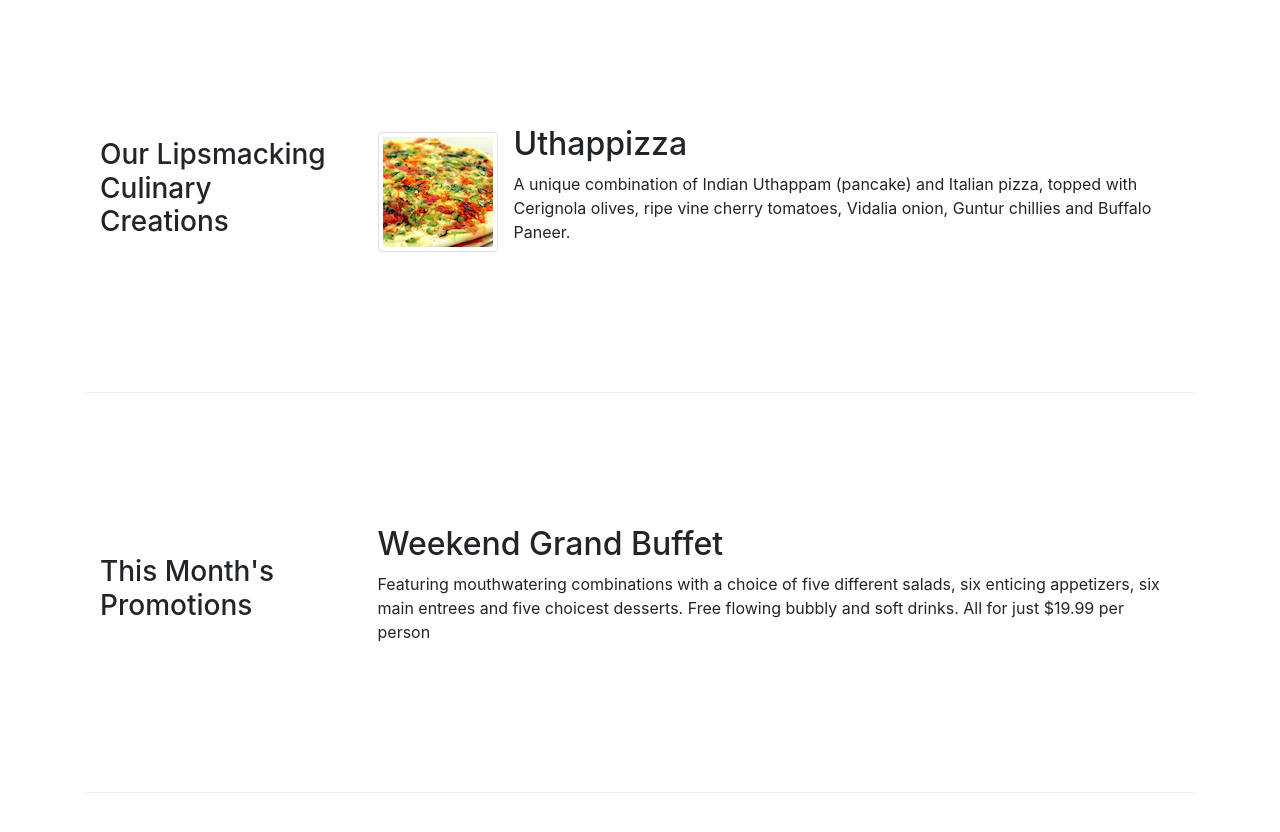
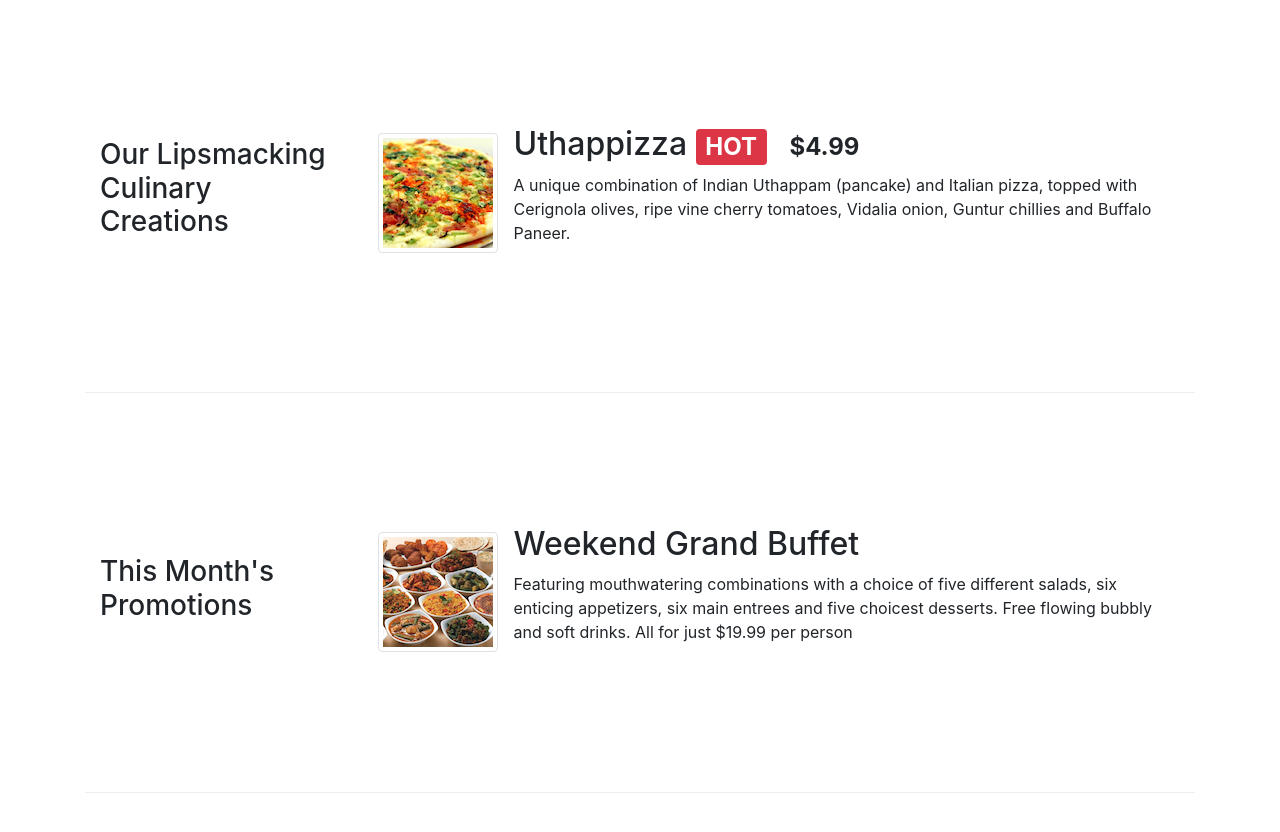
Before and after one commit to nabilashraf/conFusion, a plain HTML site: page index.html in a window 1280 px wide. Shown: the part 320-1152 px from the top of the page. Drawn offline with nearby package versions, Linux system fonts and the light colour scheme.

Commit message:
Alerting Users

```diff
--- a/index.html
+++ b/index.html
@@ -54,7 +54,11 @@
           <div class="media">
             <img class="d-flex mr-3 img-thumbnail align-self-center" src="img/uthappizza.png" alt="Uthappizza">
             <div class="media-body">
-              <h2 class="mt-0">Uthappizza</h2>
+              <h2 class="mt-0">
+                Uthappizza
+                <span class="badge badge-danger">HOT</span>
+                <span class="badge badge-pill badge-default">$4.99</span>
+              </h2>
               <p class="hidden-xs-down">A unique combination of Indian Uthappam (pancake) and Italian pizza, topped with Cerignola olives, ripe vine cherry tomatoes, Vidalia onion, Guntur chillies and Buffalo Paneer.</p>
             </div>
           </div>
@@ -65,8 +69,13 @@
           <h3>This Month's Promotions</h3>
         </div>
         <div class="col-sm col-md">
-          <h2>Weekend Grand Buffet</h2>
-          <p>Featuring mouthwatering combinations with a choice of five different salads, six enticing appetizers, six main entrees and five choicest desserts. Free flowing bubbly and soft drinks. All for just $19.99 per person </p>
+          <div class="media">
+            <img class="d-flex mr-3 img-thumbnail align-self-center" src="img/buffet.png" alt="Buffet">
+            <div class="media-body">
+              <h2 class="mt-0">Weekend Grand Buffet</h2>
+              <p>Featuring mouthwatering combinations with a choice of five different salads, six enticing appetizers, six main entrees and five choicest desserts. Free flowing bubbly and soft drinks. All for just $19.99 per person </p>
+            </div>
+          </div>
         </div>
       </div>
       <div class="row row-content align-items-center">
```
